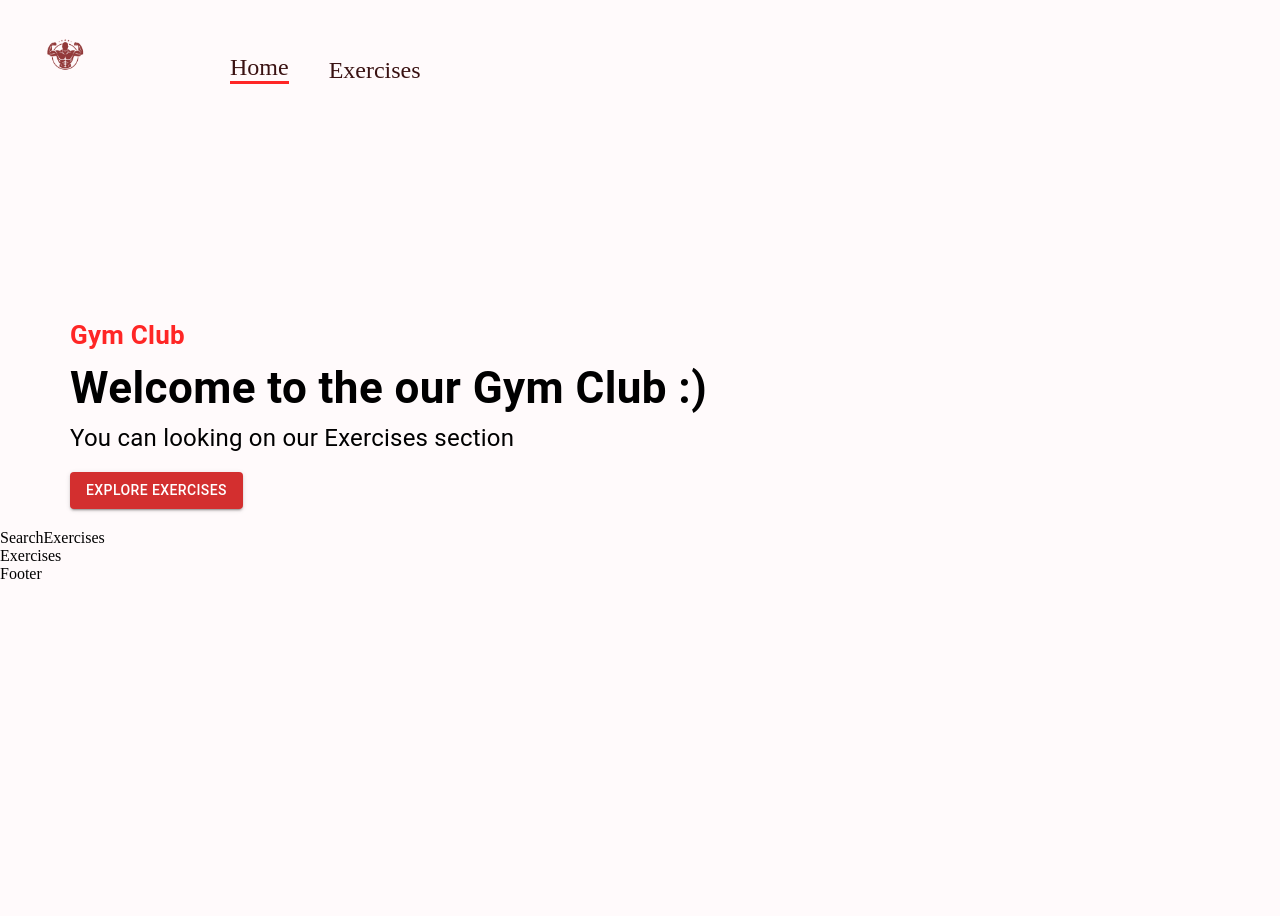
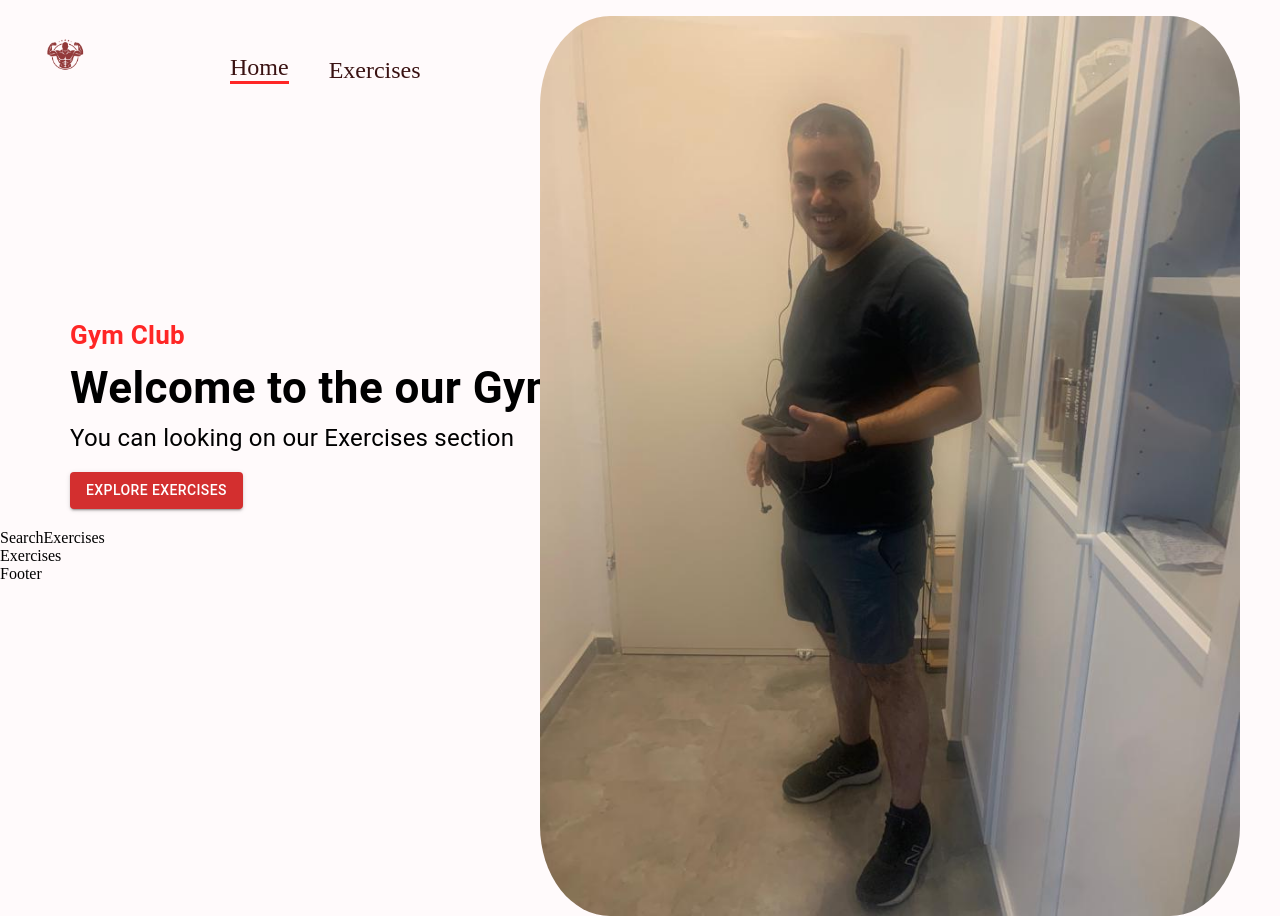
Before and after one commit to benshabbat/GYM, a React (Create React App) app: page / in a window 1280 px wide. Before the commit the page ends 800 px from the top, so only its background shows below. Built offline with nearby package versions, Linux system fonts and the light colour scheme.

Commit message:
add img with some css

```diff
--- a/src/app.css
+++ b/src/app.css
@@ -12,3 +12,13 @@ body {
 ::-webkit-scrollbar {
   width: 0px;
 }
+.hero-banner-img {
+  position: absolute;
+  right: 40px;
+  top: 0px;
+  width: 700px;
+  height: 900px;
+  margin-top: -280px;
+  border-radius: 10%;
+
+}
--- a/src/components/HeroBanner.jsx
+++ b/src/components/HeroBanner.jsx
@@ -1,5 +1,6 @@
 import React from "react";
 import { Box, Stack, Typography, Button } from "@mui/material";
+import ImgBanner from "../assets/images/banner.jpg";
 const HeroBanner = () => {
   return (
     <Box
@@ -24,9 +25,10 @@ const HeroBanner = () => {
       <Typography fontSize="24px" lineHeight="35px" mb={2}>
         You can looking on our Exercises section
       </Typography>
-      <Button variant="contained" color="error">
+      <Button variant="contained" color="error" href="#exercises">
         Explore Exercises
       </Button>
+      <img src={ImgBanner} alt="ImgBanner" className="hero-banner-img" />
     </Box>
   );
 };
```
